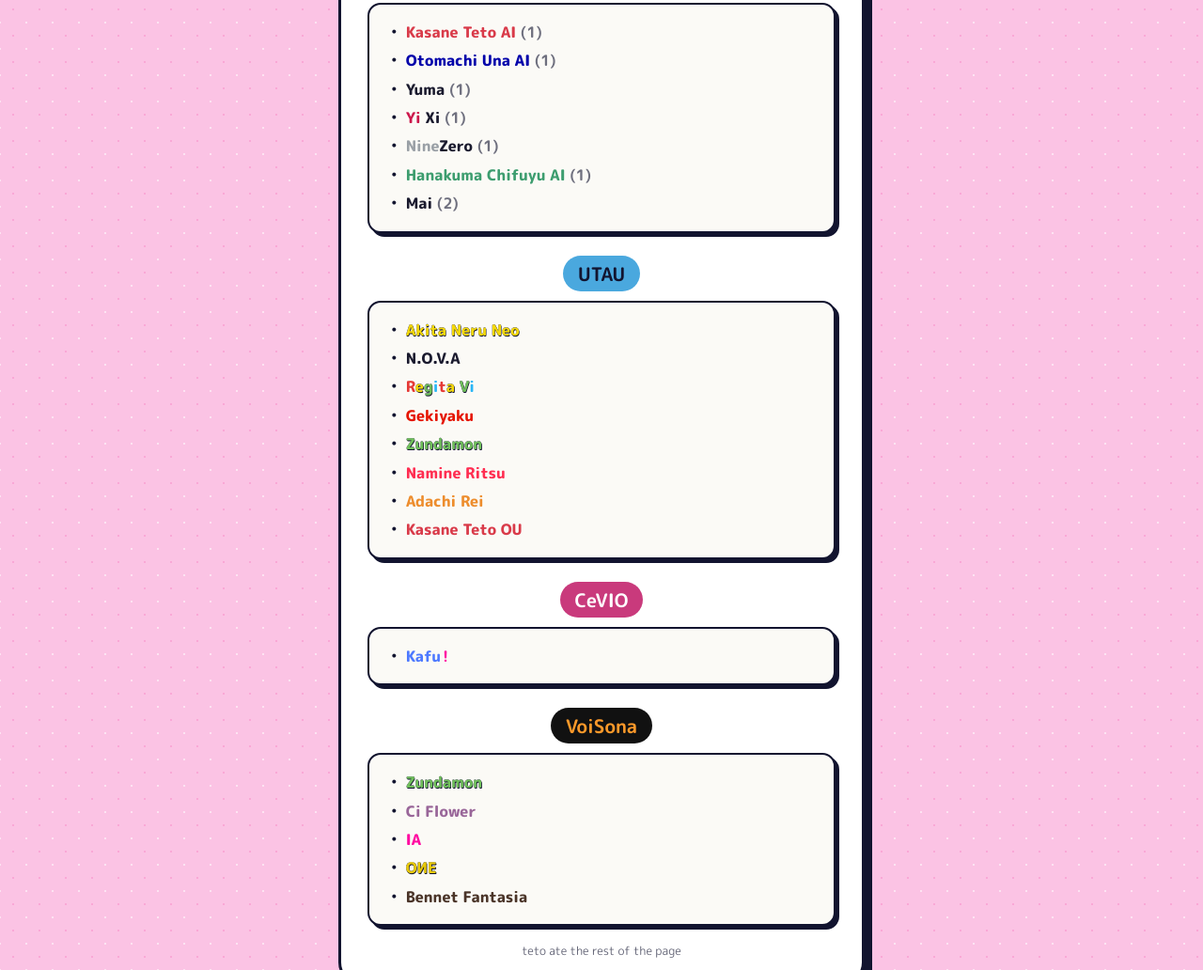
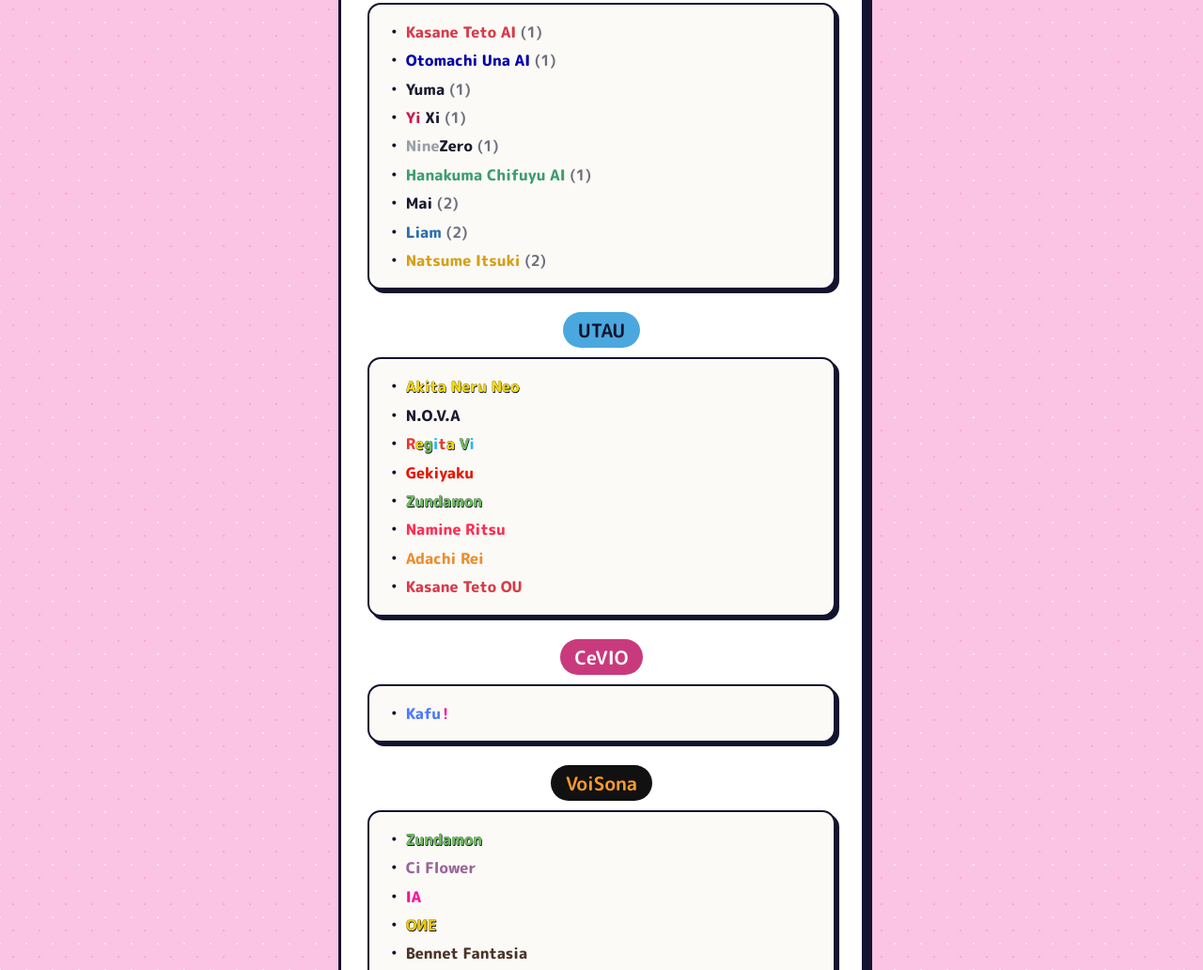
Before and after one commit to Just-Revi/my-little-corner, a plain HTML site: page voicebanks.html in a window 1280 px wide. Shown: the part 788-1820 px from the top of the page at 94% size. Drawn offline with nearby package versions, Linux system fonts and the light colour scheme.

Commit message:
actualizacion

```diff
--- a/voicebanks.html
+++ b/voicebanks.html
@@ -47,6 +47,8 @@
         <div>・ <span style="color:#9aa0a6;font-weight:800">Nine</span><span style="color:#1a1a2e;font-weight:800">Zero</span> <span class="ver">(1)</span></div>
         <div>・ <span style="color:#3d9d6f;font-weight:800">Hanakuma Chifuyu AI</span> <span class="ver">(1)</span></div>
         <div>・ <span style="color:#1a1a2e;font-weight:800">Mai</span> <span class="ver">(2)</span></div>
+        <div>・ <span style="color:#2a6db0;font-weight:800">Liam</span> <span class="ver">(2)</span></div>
+        <div>・ <span style="color:#d4a017;font-weight:800">Natsume Itsuki</span> <span class="ver">(2)</span></div>
       </div>
 
       <h3 class="engine eng-utau">UTAU</h3>
```
